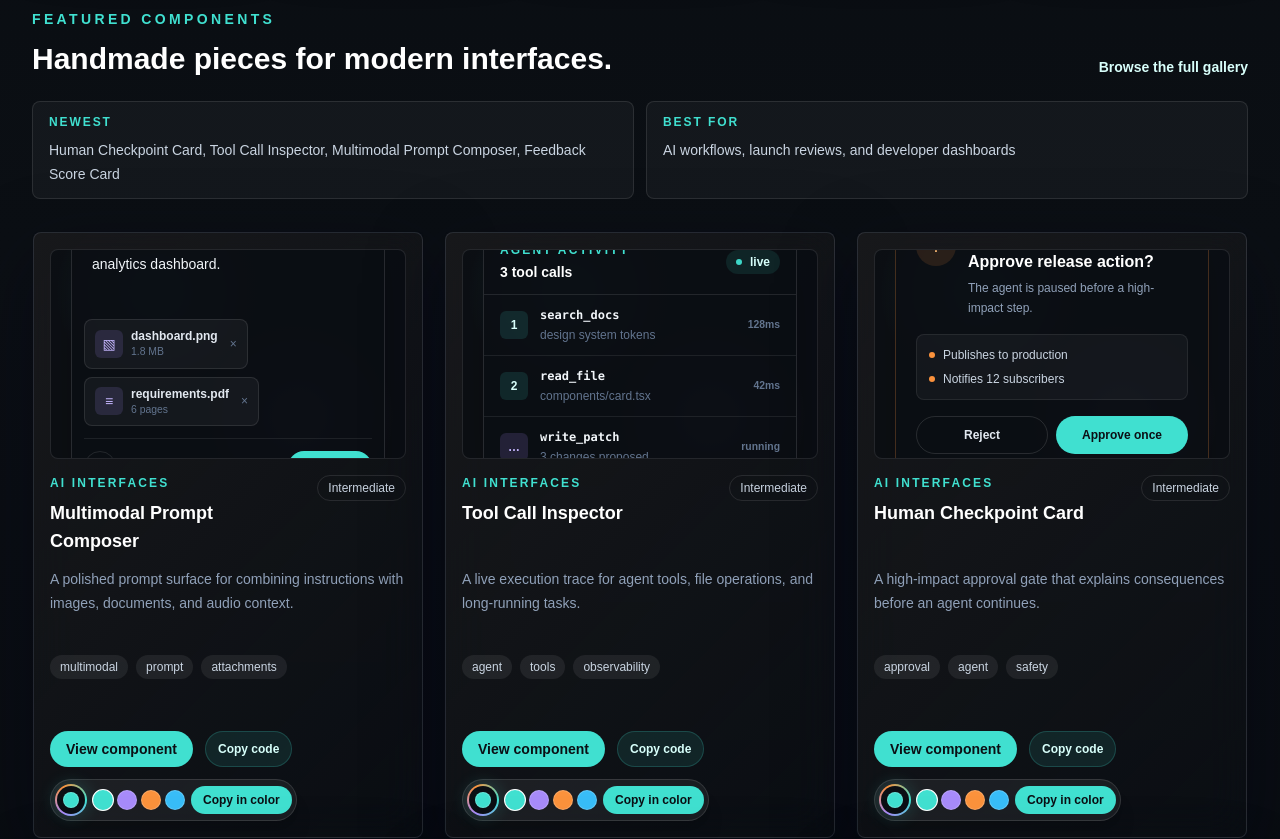
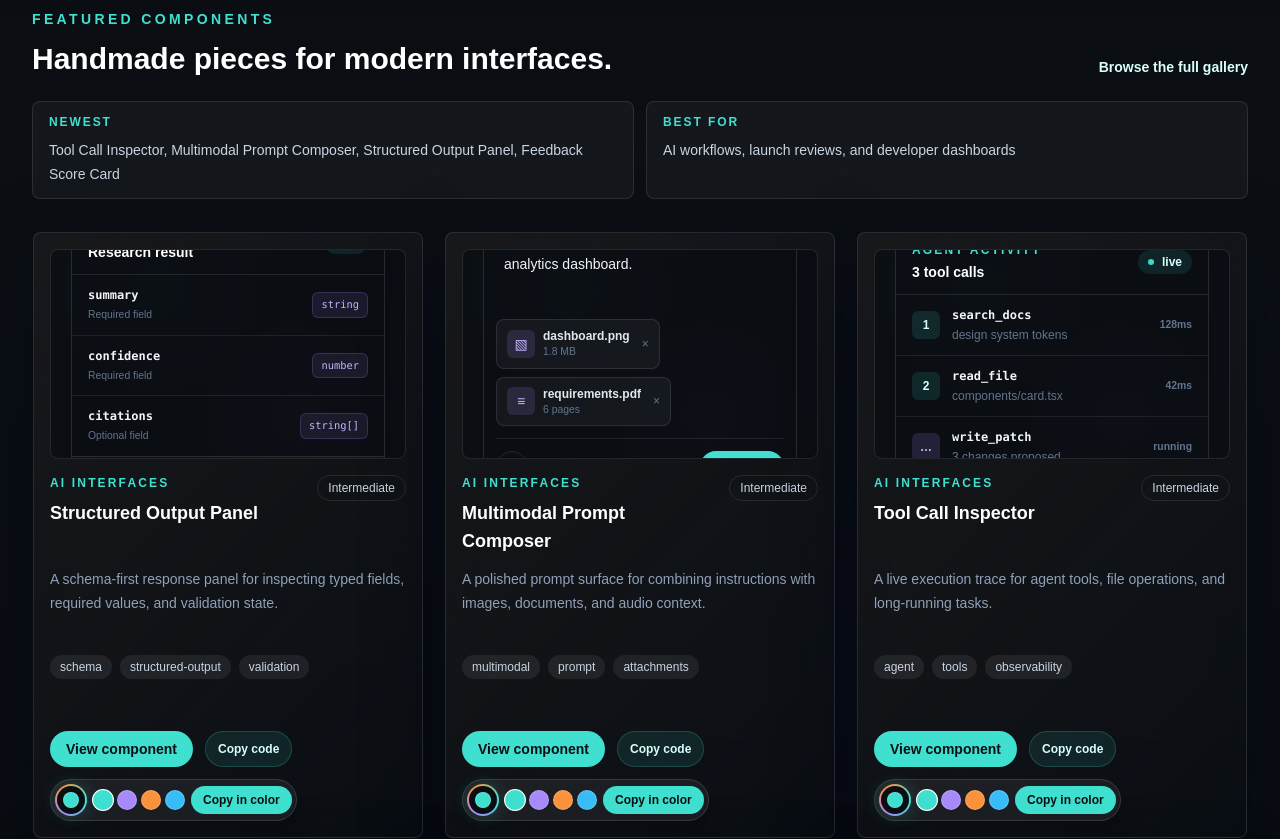
Before and after one commit to edujbarrios/edujbarrios-ui, a Next.js app: page / in a window 1280 px wide. Shown: the part 1300-2139 px from the top of the page. Built offline with nearby package versions, Linux system fonts and the light colour scheme.

Commit message:
add structured output panel (#3)
Co-authored-by: Eduardo J. Barrios <edujbarrios@users.noreply.github.com>

```diff
--- a/components/component-preview.tsx
+++ b/components/component-preview.tsx
@@ -47,6 +47,7 @@ import { ShortcutKey } from "@/components/ui/shortcut-key";
 import { SourceCitationCard } from "@/components/ui/source-citation-card";
 import { SkeletonCard } from "@/components/ui/skeleton-card";
 import { StatusToastStack } from "@/components/ui/status-toast-stack";
+import { StructuredOutputPanel } from "@/components/ui/structured-output-panel";
 import { StatStrip } from "@/components/ui/stat-strip";
 import { StreamingResponseBubble } from "@/components/ui/streaming-response-bubble";
 import { TokenUsagePill } from "@/components/ui/token-usage-pill";
@@ -120,6 +121,7 @@ const previews: Record<ComponentSlug, ComponentType> = {
   "feedback-score-card": FeedbackScoreCard,
   "tool-call-inspector": ToolCallInspector,
   "multimodal-prompt-composer": MultimodalPromptComposer,
+  "structured-output-panel": StructuredOutputPanel,
   "human-checkpoint-card": HumanCheckpointCard,
   "context-window-meter": ContextWindowMeter,
   "agent-handoff-card": AgentHandoffCard,
--- /dev/null
+++ b/components/ui/structured-output-panel.tsx
@@ -0,0 +1,34 @@
+const fields = [
+  { name: "summary", type: "string", required: true },
+  { name: "confidence", type: "number", required: true },
+  { name: "citations", type: "string[]", required: false },
+];
+
+export function StructuredOutputPanel() {
+  return (
+    <section className="w-full max-w-sm overflow-hidden rounded-xl border border-white/12 bg-[#0b0f14]/92 shadow-2xl">
+      <header className="flex items-center justify-between border-b border-white/10 px-4 py-3">
+        <div>
+          <p className="text-xs font-semibold uppercase tracking-[0.18em] text-[#a78bfa]">Response schema</p>
+          <h3 className="mt-1 text-sm font-bold text-white">Research result</h3>
+        </div>
+        <span className="rounded-full bg-[#40E0D0]/10 px-2.5 py-1 text-[0.65rem] font-bold text-[#d8fffb]">Valid</span>
+      </header>
+      <dl className="divide-y divide-white/8">
+        {fields.map((field) => (
+          <div key={field.name} className="grid grid-cols-[1fr_auto] items-center gap-3 px-4 py-3">
+            <div>
+              <dt className="font-mono text-xs font-semibold text-slate-100">{field.name}</dt>
+              <dd className="mt-1 text-[0.65rem] text-slate-500">{field.required ? "Required field" : "Optional field"}</dd>
+            </div>
+            <span className="rounded-md border border-[#a78bfa]/20 bg-[#a78bfa]/10 px-2 py-1 font-mono text-[0.65rem] text-[#c4b5fd]">{field.type}</span>
+          </div>
+        ))}
+      </dl>
+      <footer className="flex items-center justify-between border-t border-white/10 bg-white/[0.025] px-4 py-3">
+        <span className="text-[0.65rem] text-slate-500">Strict mode enabled</span>
+        <button type="button" className="text-xs font-semibold text-[#40E0D0] transition hover:text-white">Edit schema</button>
+      </footer>
+    </section>
+  );
+}
--- a/data/component-code.ts
+++ b/data/component-code.ts
@@ -1054,6 +1054,31 @@ export function MultimodalPromptComposer() {
     </form>
   );
 }`,
+  "structured-output-panel": `const fields = [
+  { name: "summary", type: "string", required: true },
+  { name: "confidence", type: "number", required: true },
+  { name: "citations", type: "string[]", required: false },
+];
+
+export function StructuredOutputPanel() {
+  return (
+    <section className="w-full max-w-sm overflow-hidden rounded-xl border border-white/12 bg-[#0b0f14]/92 shadow-2xl">
+      <header className="flex items-center justify-between border-b border-white/10 px-4 py-3">
+        <div><p className="text-xs font-semibold uppercase tracking-[0.18em] text-[#a78bfa]">Response schema</p><h3 className="mt-1 text-sm font-bold text-white">Research result</h3></div>
+        <span className="rounded-full bg-[#40E0D0]/10 px-2.5 py-1 text-[0.65rem] font-bold text-[#d8fffb]">Valid</span>
+      </header>
+      <dl className="divide-y divide-white/8">
+        {fields.map((field) => (
+          <div key={field.name} className="grid grid-cols-[1fr_auto] items-center gap-3 px-4 py-3">
+            <div><dt className="font-mono text-xs font-semibold text-slate-100">{field.name}</dt><dd className="mt-1 text-[0.65rem] text-slate-500">{field.required ? "Required field" : "Optional field"}</dd></div>
+            <span className="rounded-md border border-[#a78bfa]/20 bg-[#a78bfa]/10 px-2 py-1 font-mono text-[0.65rem] text-[#c4b5fd]">{field.type}</span>
+          </div>
+        ))}
+      </dl>
+      <footer className="flex items-center justify-between border-t border-white/10 px-4 py-3"><span className="text-[0.65rem] text-slate-500">Strict mode enabled</span><button type="button" className="text-xs font-semibold text-[#40E0D0]">Edit schema</button></footer>
+    </section>
+  );
+}`,
   "feedback-score-card": `const ratings = [
   { label: "Useful", value: "94%" },
   { label: "Clear", value: "89%" },
--- a/lib/components.ts
+++ b/lib/components.ts
@@ -706,6 +706,18 @@ export const components: ComponentItem[] = [
     featured: true,
   },
   {
+    slug: "structured-output-panel",
+    name: "Structured Output Panel",
+    description: "A schema-first response panel for inspecting typed fields, required values, and validation state.",
+    category: "AI Interfaces",
+    tags: ["schema", "structured-output", "validation"],
+    difficulty: "Intermediate",
+    code: componentCode["structured-output-panel"],
+    usage: `<StructuredOutputPanel />`,
+    accessibility: "A definition list preserves field-to-type relationships and validity is communicated with text rather than color alone.",
+    featured: true,
+  },
+  {
     slug: "feedback-score-card",
     name: "Feedback Score Card",
     description: "A reviewer feedback summary for beta launches, QA passes, and design reviews.",
```
